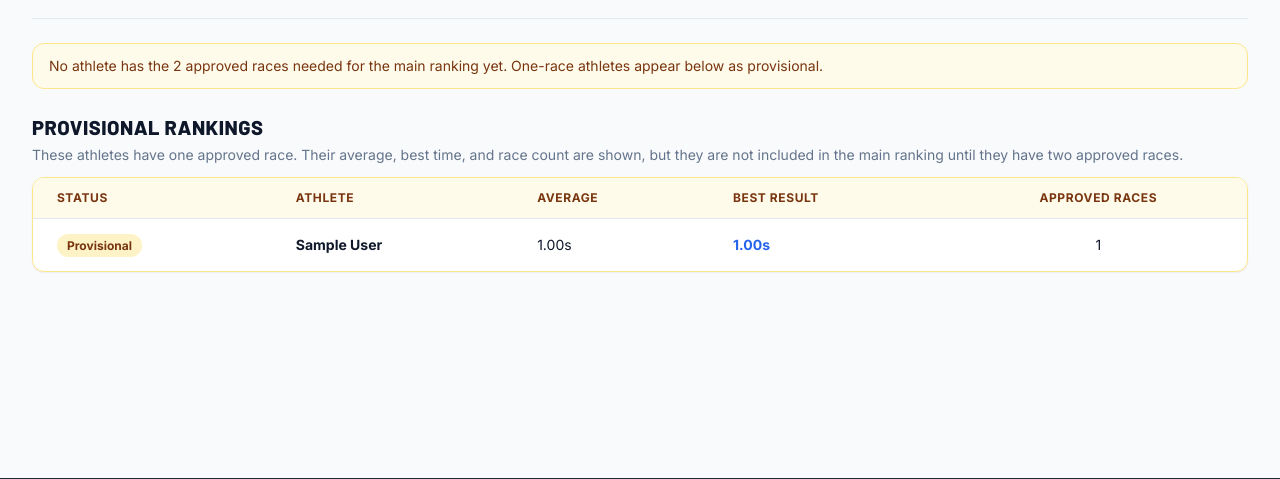
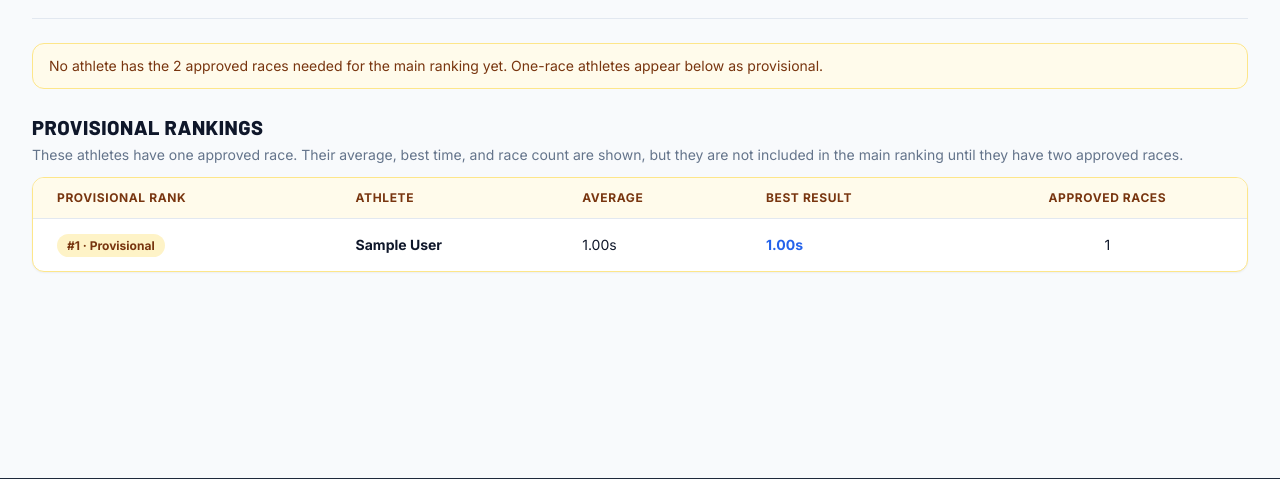
Before and after one commit to kipsangmosesdev/SakaTalent, a Django app: page /rankings/1/ in a window 1280 px wide. Shown: the part 229-708 px from the top of the page. Run offline with Django 5.2, Linux system fonts and the light colour scheme; tables that the repository leaves empty hold one stand-in row (values such as "Sample post"); parts of the project's set-up code (start-up, migrations or seed data) failed here and were passed over; some libraries are stand-ins or nearby versions.

Commit message:
Updated Provisional results number rankings

```diff
--- a/riadhaproject/core/sakatalent_knowledge.py
+++ b/riadhaproject/core/sakatalent_knowledge.py
@@ -69,7 +69,7 @@ PRIVATE TRAINING TARGETS AND PRACTICE LOG
 
 SCOUT AI: CURRENT CAPABILITIES AND LIMITS
 - Scout accepts a question of up to 500 characters. The chat is available publicly; answers are generated from a deterministic local scouting query and an OpenAI Responses API call when OPENAI_API_KEY is configured.
-- Scout's current data query uses APPROVED performances. It can rank athletes by average/best for event/county/gender filters, list athletes with approved performances in a county, list athletes below a requested age, show a named athlete's approved race history across all matching events, including each competition name/date, average and best time, approved race count, and ranking or provisional status per event; include the athlete profile's home county and town/location when relevant. Individual race venue locations are not stored as a separate field. Scout can also answer location questions from the athlete profile's home county and town/location fields, answer some follow-up references to recently mentioned athletes, and show race/competition results when a recognized event or competition name is specified. When reporting county or town, identify it as profile-provided information rather than an independently verified fact. For rankings, it requires at least 2 approved races per athlete/event for the main list and reports one-race athletes separately as provisional.
+- Scout's current data query uses APPROVED performances. It can rank athletes by average/best for event/county/gender filters, list athletes with approved performances in a county, list athletes below a requested age, show a named athlete's approved race history across all matching events, including each competition name/date, average and best time, approved race count, and ranking or provisional status per event; include the athlete profile's home county and town/location when relevant. Individual race venue locations are not stored as a separate field. Scout can also answer location questions from the athlete profile's home county and town/location fields, answer some follow-up references to recently mentioned athletes, and show race/competition results when a recognized event or competition name is specified. When reporting county or town, identify it as profile-provided information rather than an independently verified fact. For rankings, it requires at least 2 approved races per athlete/event for the main list and reports one-race athletes separately as provisionally ranked with their own average-time-based rank numbers.
 - Default ranking answers return up to five main-ranked athlete/event groupings and up to five provisional athlete/event groupings. Race result answers return up to ten records. County presence answers list up to twelve names, and age-list answers up to twenty names. Follow-up references are kept in the user's session for recent answers, with up to twenty athlete IDs remembered.
 - Scout attempts to recognize event names from configured events, Kenyan county names/codes, and gender/age phrases. Its natural-language parsing is rule-based and limited; ask a clarifying question when the available result does not address the question. Do not promise that Scout understands every possible phrasing or supports arbitrary database searches.
 - The OpenAI model can explain or format the supplied verified results and answer ordinary conversational/general-knowledge questions under its instructions. OpenAI must not invent athlete facts. If no approved results exist, the data query returns a no-results message. If the OpenAI API is missing or fails, the app now reports an error rather than silently presenting the local fallback as an AI answer.
--- a/riadhaproject/core/templates/core/dashboard.html
+++ b/riadhaproject/core/templates/core/dashboard.html
@@ -175,10 +175,10 @@
             </div>
             <div class="overflow-x-auto">
                 <table class="min-w-full divide-y divide-slate-200 text-left text-sm">
-                    <thead class="bg-slate-50 text-xs uppercase tracking-wider text-slate-600"><tr><th class="px-5 py-3">Event</th><th class="px-5 py-3">Status</th><th class="px-5 py-3">Average</th><th class="px-5 py-3">Best</th><th class="px-5 py-3 text-center">Approved races</th></tr></thead>
+                    <thead class="bg-slate-50 text-xs uppercase tracking-wider text-slate-600"><tr><th class="px-5 py-3">Event</th><th class="px-5 py-3">Provisional rank</th><th class="px-5 py-3">Average</th><th class="px-5 py-3">Best</th><th class="px-5 py-3 text-center">Approved races</th></tr></thead>
                     <tbody class="divide-y divide-slate-100">
                         {% for ranking in provisional_rankings %}
-                        <tr><td class="px-5 py-3 font-bold text-slate-900">{{ ranking.event.name }}</td><td class="px-5 py-3"><span class="rounded-full bg-amber-100 px-2.5 py-1 text-xs font-bold text-amber-900">Provisional</span></td><td class="px-5 py-3">{{ ranking.average|format_seconds }}</td><td class="px-5 py-3 font-extrabold text-blue-600">{{ ranking.best|format_seconds }}</td><td class="px-5 py-3 text-center">{{ ranking.races }}</td></tr>
+                        <tr><td class="px-5 py-3 font-bold text-slate-900">{{ ranking.event.name }}</td><td class="px-5 py-3"><span class="rounded-full bg-amber-100 px-2.5 py-1 text-xs font-bold text-amber-900">#{{ ranking.provisional_position }} · Provisional</span></td><td class="px-5 py-3">{{ ranking.average|format_seconds }}</td><td class="px-5 py-3 font-extrabold text-blue-600">{{ ranking.best|format_seconds }}</td><td class="px-5 py-3 text-center">{{ ranking.races }}</td></tr>
                         {% endfor %}
                     </tbody>
                 </table>
--- a/riadhaproject/core/templates/core/rankings.html
+++ b/riadhaproject/core/templates/core/rankings.html
@@ -123,12 +123,12 @@
         <div class="overflow-x-auto rounded-xl border border-amber-200 bg-white shadow-sm">
             <table class="min-w-full divide-y divide-slate-200 text-left text-sm">
                 <thead class="bg-amber-50 text-xs uppercase tracking-wider text-amber-900"><tr>
-                    <th class="px-6 py-3 font-bold">Status</th><th class="px-6 py-3 font-bold">Athlete</th><th class="px-6 py-3 font-bold">Average</th><th class="px-6 py-3 font-bold">Best result</th><th class="px-6 py-3 text-center font-bold">Approved races</th>
+                    <th class="px-6 py-3 font-bold">Provisional rank</th><th class="px-6 py-3 font-bold">Athlete</th><th class="px-6 py-3 font-bold">Average</th><th class="px-6 py-3 font-bold">Best result</th><th class="px-6 py-3 text-center font-bold">Approved races</th>
                 </tr></thead>
                 <tbody class="divide-y divide-slate-100">
                     {% for ranking in provisional_rankings %}
                     <tr>
-                        <td class="px-6 py-4"><span class="rounded-full bg-amber-100 px-2.5 py-1 text-xs font-bold text-amber-900">Provisional</span></td>
+                        <td class="px-6 py-4"><span class="rounded-full bg-amber-100 px-2.5 py-1 text-xs font-bold text-amber-900">#{{ ranking.provisional_position }} · Provisional</span></td>
                         <td class="px-6 py-4 font-bold text-slate-900">{{ ranking.athlete }}</td>
                         <td class="px-6 py-4">{{ ranking.average|format_seconds }}</td>
                         <td class="px-6 py-4 font-extrabold text-blue-600">{{ ranking.best|format_seconds }}</td>
--- a/riadhaproject/core/templates/core/talent_discovery.html
+++ b/riadhaproject/core/templates/core/talent_discovery.html
@@ -286,11 +286,11 @@ Talent Discovery - TalentRise
                 <div class="bg-amber-50 px-5 py-3"><h3 class="font-heading font-extrabold uppercase text-amber-950">{{ event_data.event.name }}</h3></div>
                 <div class="overflow-x-auto">
                     <table class="min-w-full divide-y divide-slate-200 text-left text-sm">
-                        <thead class="bg-slate-50 text-xs uppercase tracking-wider text-slate-600"><tr><th class="px-5 py-3">Status</th><th class="px-5 py-3">Athlete</th><th class="px-5 py-3">Average</th><th class="px-5 py-3">Best result</th><th class="px-5 py-3">Home county</th><th class="px-5 py-3 text-center">Approved races</th></tr></thead>
+                        <thead class="bg-slate-50 text-xs uppercase tracking-wider text-slate-600"><tr><th class="px-5 py-3">Provisional rank</th><th class="px-5 py-3">Athlete</th><th class="px-5 py-3">Average</th><th class="px-5 py-3">Best result</th><th class="px-5 py-3">Home county</th><th class="px-5 py-3 text-center">Approved races</th></tr></thead>
                         <tbody class="divide-y divide-slate-100">
                             {% for ranking in event_data.rankings %}
                             <tr>
-                                <td class="px-5 py-3"><span class="rounded-full bg-amber-100 px-2.5 py-1 text-xs font-bold text-amber-900">Provisional</span></td>
+                                <td class="px-5 py-3"><span class="rounded-full bg-amber-100 px-2.5 py-1 text-xs font-bold text-amber-900">#{{ ranking.provisional_position }} · Provisional</span></td>
                                 <td class="px-5 py-3 font-bold text-slate-900">{{ ranking.athlete }}</td>
                                 <td class="px-5 py-3">{{ ranking.average|format_seconds }}</td>
                                 <td class="px-5 py-3 font-extrabold text-blue-600">{{ ranking.best|format_seconds }}</td>
--- a/riadhaproject/core/views.py
+++ b/riadhaproject/core/views.py
@@ -251,6 +251,7 @@ def dashboard(request):
                 'best': ranking['best'],
                 'races': ranking['races'],
                 'position': ranking['position'],
+                'provisional_position': ranking['provisional_position'],
                 'fully_ranked': ranking['fully_ranked'],
             }
             (provisional_rankings if ranking['is_provisional'] else rankings).append(row)
@@ -820,11 +821,11 @@ def scout_agent_ask(request):
             else:
                 answer = f'No athletes meet the {MAIN_RANKING_MIN_RACES}-approved-race minimum for the main ranking.'
             if provisional_ranked:
-                answer += ' Provisional (1 approved race): ' + '; '.join(
-                    f'{item["athlete"]} — {item["event"].name}, average '
+                answer += ' Provisional rankings (1 approved race): ' + '; '.join(
+                    f'{i}. {item["athlete"]} — {item["event"].name}, average '
                     f'{format_agent_time(item["average"])}, best {format_agent_time(item["best"])} '
                     '(1 approved race)'
-                    for item in provisional_ranked[:limit]
+                    for i, item in enumerate(provisional_ranked[:limit], 1)
                 ) + '.'
             if not athlete_match and not event_match and not county_match:
                 answer += ' Include a county or event name to narrow the search.'
@@ -1019,6 +1020,8 @@ def talent_discovery(request):
         # Recalculate main positions after filters; provisional athletes have no main rank.
         for position, ranking in enumerate(main_rankings, start=1):
             ranking['position'] = position
+        for position, ranking in enumerate(provisional_rankings, start=1):
+            ranking['provisional_position'] = position
 
         if main_rankings:
             talent_by_event.append({
```
